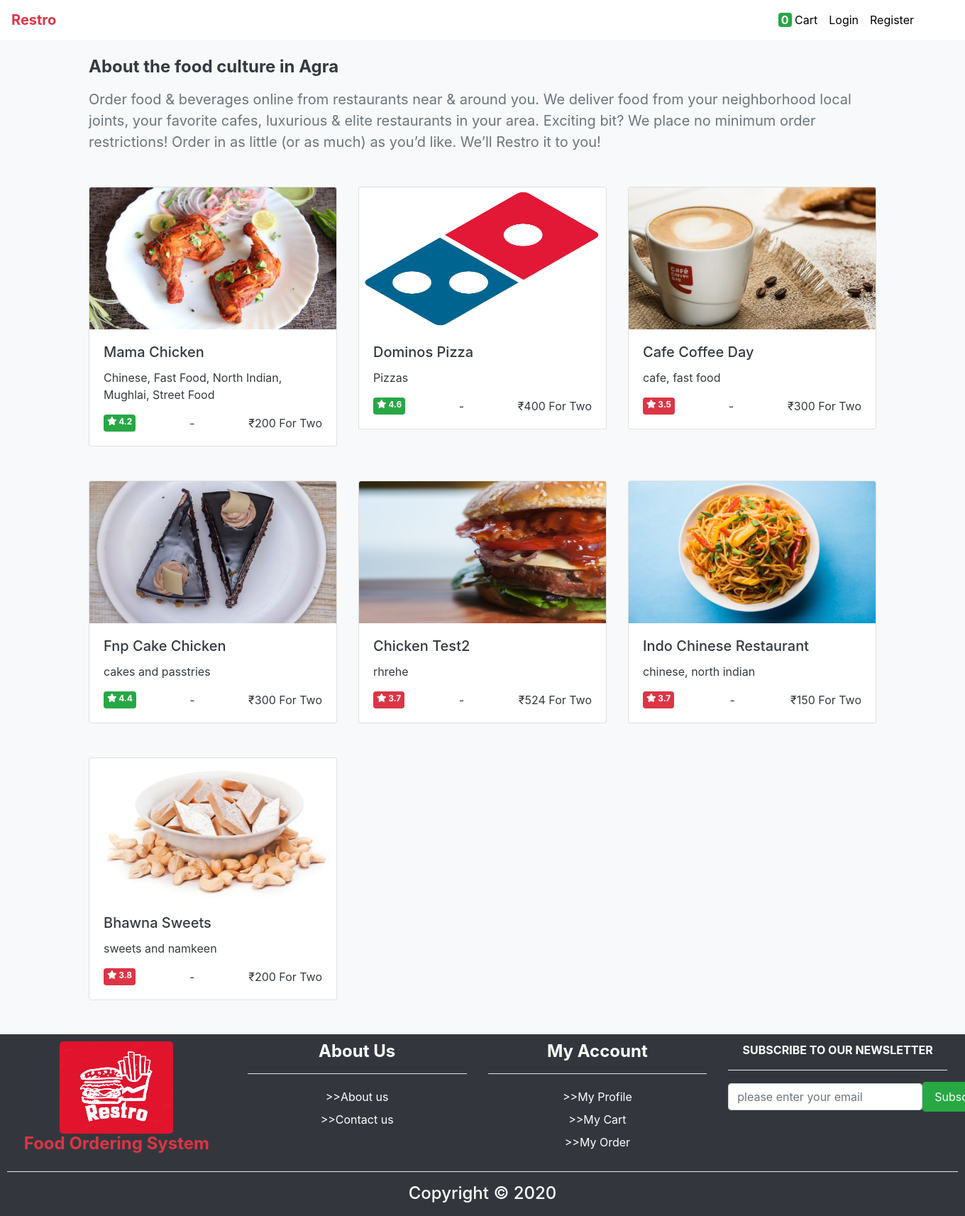
After one commit to simplykamar/restro, a Django app: page /foodie/city-based-restaurant/1 in a window 1360 px wide; the page is wider, and only the part inside the window is pictured. The commit adds this page. Shown: that part at 71% size. Run offline with Django 3.2, Linux system fonts and the light colour scheme; data comes from the database, SQL or seed files in the repository; both versions use the stored data as it was after the commit; some libraries are stand-ins or nearby versions.

```diff
--- a/Restro/Restro/settings.py
+++ b/Restro/Restro/settings.py
@@ -25,7 +25,7 @@
 # SECURITY WARNING: don't run with debug turned on in production!
 DEBUG = True
 
-ALLOWED_HOSTS = ['restro.pythonanywhere.com']
+ALLOWED_HOSTS = ['restro.pythonanywhere.com','127.0.0.1']
 AUTHENTICATION_BACKENDS=[
             'django.contrib.auth.backends.ModelBackend',
             'account.backend.CustomEmailBackend',
--- a/Restro/foodie/models.py
+++ b/Restro/foodie/models.py
@@ -3,13 +3,13 @@
 class City(models.Model):
 	name=models.CharField(max_length=30)
 	def __str__(self):
-		return self.name
+		return self.name+" "+str(self.id)
 
 class Location(models.Model):
 	name=models.CharField(max_length=30)
 	city=models.ForeignKey(City,on_delete=models.CASCADE)
 	def __str__(self):
-		return self.name
+		return self.name+" "+str(self.id)
 
 class Restro(models.Model):
 	name=models.CharField(max_length=50)
@@ -29,7 +29,7 @@
 	close_time=models.TimeField()
 	location=models.ForeignKey(Location,on_delete=models.CASCADE)
 	def __str__(self):
-		return self.name
+		return str(self.id)+self.name+" "+self.location.name+" "+self.location.city.name
 
 class Category(models.Model):
 	name=models.CharField(max_length=100)
--- /dev/null
+++ b/Restro/foodie/templates/foodie/restaurant.html
@@ -0,0 +1,47 @@
+{%extends 'foodie/base.html'%}
+
+{%block title%}Order food online from India's best restaurant. Order From.... {%endblock%}
+
+{%block body%}
+<section class="bg-light">
+	<div class="container pb-5">
+		{%if is_city_based%}
+		<h4 class="pt-4 pb-2 text-dark font-weight-bolder">About the food culture in {{result.0.location.city.name|title}}</h4>
+			<p class="text-muted" style="font-size: 20px;">Order food & beverages online from restaurants near & around you. We deliver food from your neighborhood local joints, your favorite cafes, luxurious & elite restaurants in your area. Exciting bit? We place no minimum order restrictions! Order in as little (or as much) as you’d like. We’ll Restro it to you!</p>
+		{%else%}
+			<h4 class="pt-4 text-dark font-weight-bolder">Popular restaurants in {{result.0.location.name|title}}, {{result.0.location.city.name|title}}</h4>
+		{%endif%}
+				<div class="row mt-5">
+					{%for restro in result%}
+						<div class="col-lg-4 col-md-4 col-sm-12 col-12 mb-5 mb-md-0 mb-lg-0 restro-card">
+							<a href="/foodie/restro-view/{{restro.id}}" class="text-dark">
+								<div class="card">
+									<img src="/media/{{restro.pic}}" class="img-fluid card-img-top restro-img">
+									<div class="card-body">
+										<h5 class="card-title">{{restro.name|title}}</h5>
+										<p>{{restro.desc}}</p>
+										<div class="d-flex justify-content-between">
+											{%if restro.rating > 3.8%}
+												<span class="badge badge-success">
+											{%else%}
+												<span class="badge badge-danger">
+											{%endif%}
+												<i class="fas fa-star"></i> {{restro.rating}}
+												</span>
+											<span> - </span>
+											<span>₹{{restro.price_for_two}} For Two</span>
+										</div>
+									</div>
+								</div>
+							</a>
+						</div>
+						{%if forloop.counter|divisibleby:3 and not forloop.last%}
+							</div><div class="row mt-5">
+						{%endif%}
+					{%endfor%}
+				</div>
+	</div>
+</section>
+
+
+{%endblock%}
--- a/Restro/foodie/urls.py
+++ b/Restro/foodie/urls.py
@@ -18,4 +18,6 @@
 		path('404',views.error_404),
 		path('cancel-order/<int:id>',views.cancel_order),
 		path('check-update/',views.check_update),
+		path('location-based-restaurant/<int:id>',views.location_based_restaurant),
+		path('city-based-restaurant/<int:id>',views.city_based_restaurant),
 ]
--- a/Restro/foodie/views.py
+++ b/Restro/foodie/views.py
@@ -26,6 +26,14 @@
 
 def error_404(req):
 	return render(req,"foodie/404.html")
+
+def city_based_restaurant(req,id):
+	restro=Restro.objects.filter(location__city__id=id)
+	return render(req,"foodie/restaurant.html",{"result":restro,"is_city_based":True})
+
+def location_based_restaurant(req,id):
+	restro=Restro.objects.filter(location__id=id)
+	return render(req,"foodie/restaurant.html",{"result":restro})
 
 def search(req):
 	if req.method=="POST":
```
Also changed, not shown: Restro/foodie/templates/foodie/restro_view.html (+6 -1 lines), Restro/db.sqlite3, Restro/foodie/templates/foodie/search.html (indentation only), Restro/media/restro_img/james.jpg (added).
